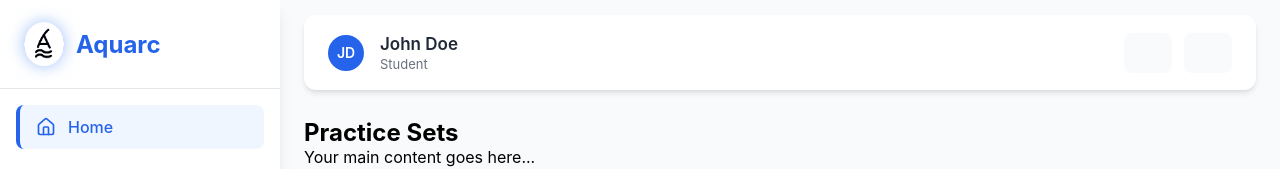
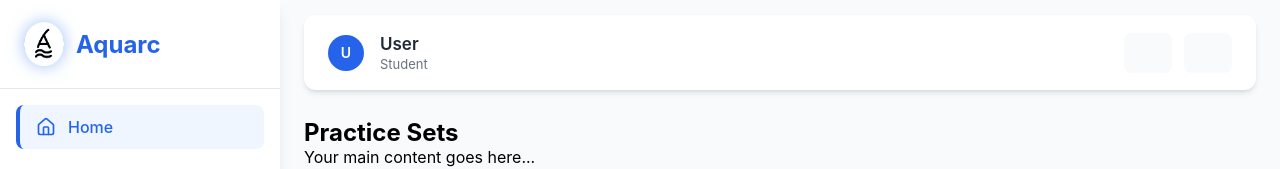
Before and after one commit to aquarc/webstack-v2, a React (Create React App) app in the folder frontend/: page /dashboard in a window 1280 px wide. Shown: the top 169 px of the page. Built offline with nearby package versions, Linux system fonts and the light colour scheme; no server answers.

Commit message:
dashboard integrated with gauth

```diff
--- a/frontend/src/Dashboard/Dashboard.jsx
+++ b/frontend/src/Dashboard/Dashboard.jsx
@@ -1,4 +1,4 @@
-import React, { useState } from "react";
+import React, { useState, useEffect } from "react";
 import "./Dashboard.css";
 import {
   Home,
@@ -17,11 +17,20 @@ import {
   HelpCircle
 } from "lucide-react";
 import { useNavigate } from "react-router-dom";
-
+import Cookies from 'js-cookie';
 
 const Dashboard = () => {
   const [isCollapsed, setIsCollapsed] = useState(false);
+  const [user, setUser] = useState(null);
   const navigate = useNavigate();
+
+  useEffect(() => {
+    // Get user data from cookies
+    const userData = Cookies.get('user');
+    if (userData) {
+      setUser(JSON.parse(userData));
+    }
+  }, []);
 
   const toggleSidebar = () => {
     setIsCollapsed(!isCollapsed);
@@ -29,6 +38,20 @@ const Dashboard = () => {
 
   const handleLogoClick = () => {
     navigate("/");
+  };
+
+  // Function to get user initials
+  const getInitials = (name) => {
+    if (!name) return '';
+
+    const names = name.split(' ');
+    let initials = names[0].charAt(0).toUpperCase();
+
+    if (names.length > 1) {
+      initials += names[names.length - 1].charAt(0).toUpperCase();
+    }
+
+    return initials;
   };
 
   const menuItems = [
@@ -55,7 +78,7 @@ const Dashboard = () => {
       {/* Sidebar */}
       <div className={`sidebar ${isCollapsed ? 'collapsed' : ''}`}>
         {/* Logo Section */}
-                <div className="logo-section" onClick={handleLogoClick} style={{ cursor: 'pointer' }}>
+        <div className="logo-section" onClick={handleLogoClick} style={{ cursor: 'pointer' }}>
           <div className="logo-container">
             <div className="logo-icon">
               <img
@@ -147,10 +170,10 @@ const Dashboard = () => {
           {/* Left Section - User Info */}
           <div className="header-left">
             <div className="user-avatar">
-              JD
+              {user ? getInitials(user.username) : 'U'}
             </div>
             <div className="user-details">
-              <p className="user-name">John Doe</p>
+              <p className="user-name">{user ? user.username : 'User'}</p>
               <p className="user-role">Student</p>
             </div>
           </div>
```
